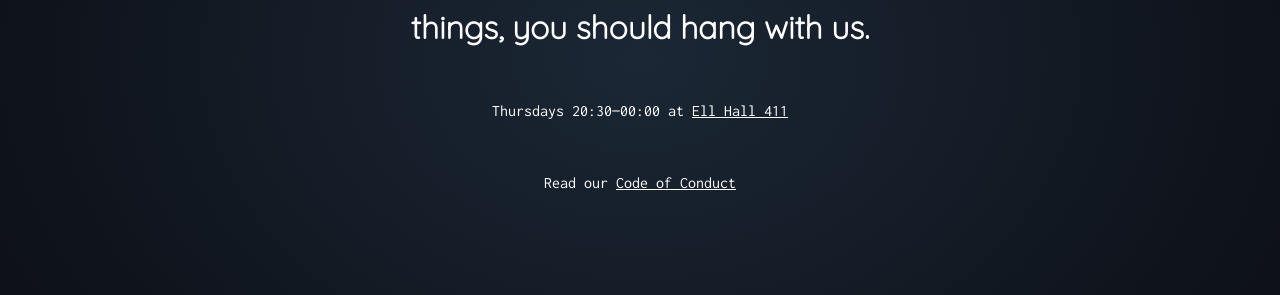
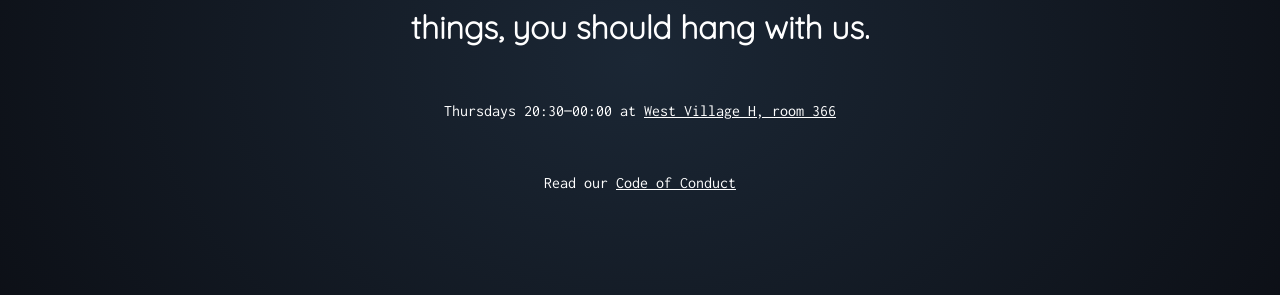
Before and after one commit to hacks/hacks.github.io, a Jekyll site: the page built from index.md, in a window 1280 px wide and 900 px high. Shown: the part 411-706 px from the top of the window. Built offline with Jekyll 4.4.1, drawn with Linux system fonts in a browser that asks for light colours.

Commit message:
Change room to 366 WVH

```diff
--- a/_layouts/home.html
+++ b/_layouts/home.html
@@ -10,7 +10,7 @@ layout: base
     <img src="/assets/img/hacktopus-web.png" id="hacktopus" alt="Hacktopus Logo">
     <h1>If you like making, breaking, hacking, designing, building, and other creative-type things, you should hang with us.</h1>
     <p>Thursdays 20:30&mdash;00:00 at
-      <a href="https://goo.gl/maps/UTf6rc2RLaT2" target="_blank">Ell Hall 411</a>
+      <a href="https://www.khoury.northeastern.edu/directions-and-parking/" target="_blank">West Village H, room 366</a>
     </p>
     <p>Read our <a href="/conduct">Code of Conduct</a></p>
 
```
